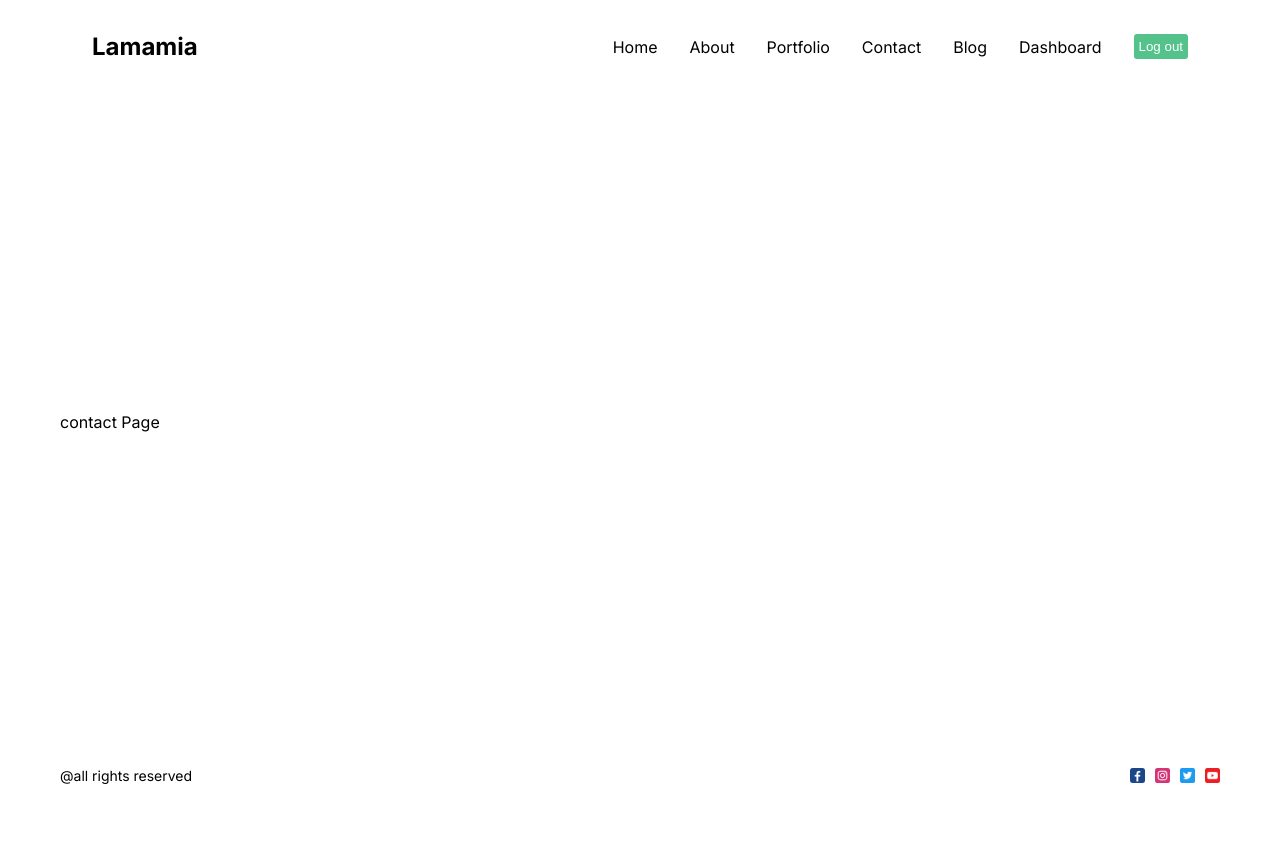
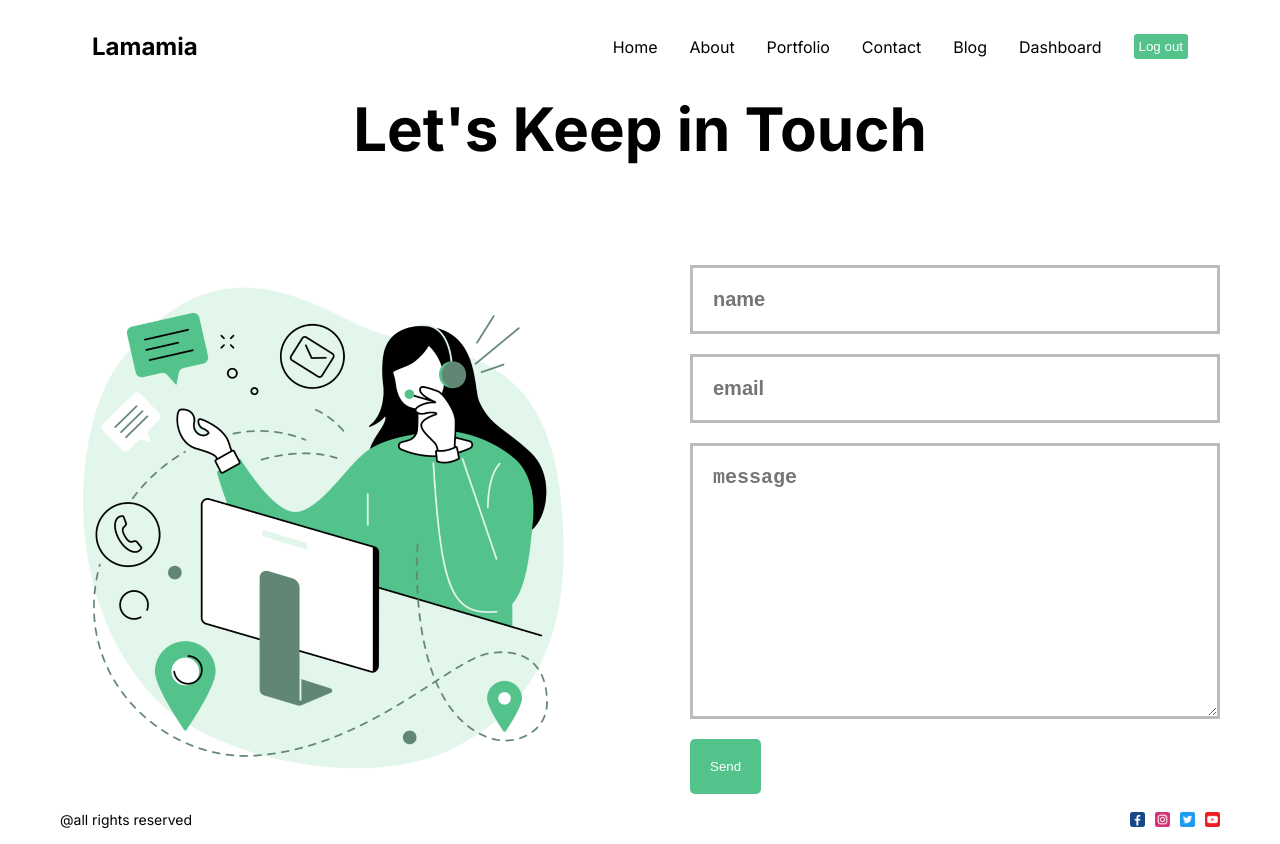
Before and after one commit to sabashatirishvili/next, a Next.js app: page /contact in a window 1280 px wide. Before the commit the page ends 800 px from the top, so only its background shows below. Built offline with nearby package versions, Linux system fonts and the light colour scheme.

Commit message:
Added About and Contact

```diff
--- a/src/app/about/page.module.css
+++ b/src/app/about/page.module.css
@@ -1,3 +1,6 @@
+.container {
+}
+
 .imgContainer {
   width: 100%;
   height: 300px;
@@ -17,3 +20,22 @@
   color: white;
   padding: 5px;
 }
+
+.textContainer {
+  display: flex;
+  gap: 100px;
+  margin-top: 50px;
+}
+
+.item {
+  flex: 1;
+  display: flex;
+  flex-direction: column;
+  gap: 30px;
+}
+
+.desc {
+  font-weight: 300;
+  font-size: 18px;
+  text-align: justify;
+}
--- a/src/app/contact/page.jsx
+++ b/src/app/contact/page.jsx
@@ -1,9 +1,35 @@
-import React from 'react'
+import React from "react";
+import styles from "./page.module.css";
+import Button from "@/components/button/Button";
+import Image from "next/image";
 
 function Contact() {
   return (
-    <div>contact Page</div>
-  )
+    <div>
+      <h1 className={styles.title}>Let's Keep in Touch</h1>
+      <div className={styles.content}>
+        <div className={styles.imgContainer}>
+          <Image
+            src={"/contact.png"}
+            alt="contact image"
+            fill={true}
+            className={styles.image}
+          />
+        </div>
+        <form className={styles.form}>
+          <input type="text" placeholder="name" className={styles.input} />
+          <input type="text" placeholder="email" className={styles.input} />
+          <textarea
+            className={styles.textArea}
+            placeholder="message"
+            cols="30"
+            rows="10"
+          ></textarea>
+          <Button title={"Send"} url={"/"} />
+        </form>
+      </div>
+    </div>
+  );
 }
 
-export default Contact
+export default Contact;
--- /dev/null
+++ b/src/app/contact/page.module.css
@@ -0,0 +1,40 @@
+.content {
+  display: flex;
+  align-items: center;
+  gap: 100px;
+}
+
+.imgContainer {
+  flex: 1;
+  height: 500px;
+  position: relative;
+}
+
+.image {
+    object-fit: contain;
+}
+
+.title {
+  font-size: 60px;
+  margin-bottom: 100px;
+  text-align: center;
+}
+
+.form {
+  flex: 1;
+  display: flex;
+  flex-direction: column;
+  gap: 20px;
+}
+
+.input,
+.textArea {
+  padding: 20px;
+  background-color: transparent;
+  border: none;
+  outline: none;
+  color: #bbb;
+  border: 3px solid #bbb;
+  font-size: 20px;
+  font-weight: bold;
+}
--- /dev/null
+++ b/src/components/button/Button.jsx
@@ -0,0 +1,13 @@
+import React from "react";
+import styles from "./button.module.css";
+import Link from "next/link";
+
+function Button({ title, url }) {
+  return (
+    <Link href={url}>
+      <button className={styles.button}>{title}</button>
+    </Link>
+  );
+}
+
+export default Button;
--- /dev/null
+++ b/src/components/button/button.module.css
@@ -0,0 +1,9 @@
+.button {
+  padding: 20px;
+  cursor: pointer;
+  background-color: #53c28b;
+  border: none;
+  border-radius: 5px;
+  width: max-content;
+  color: white;
+}
```
Also changed, not shown: src/app/about/page.jsx (+54 -13 lines), public/contact.png (added).
